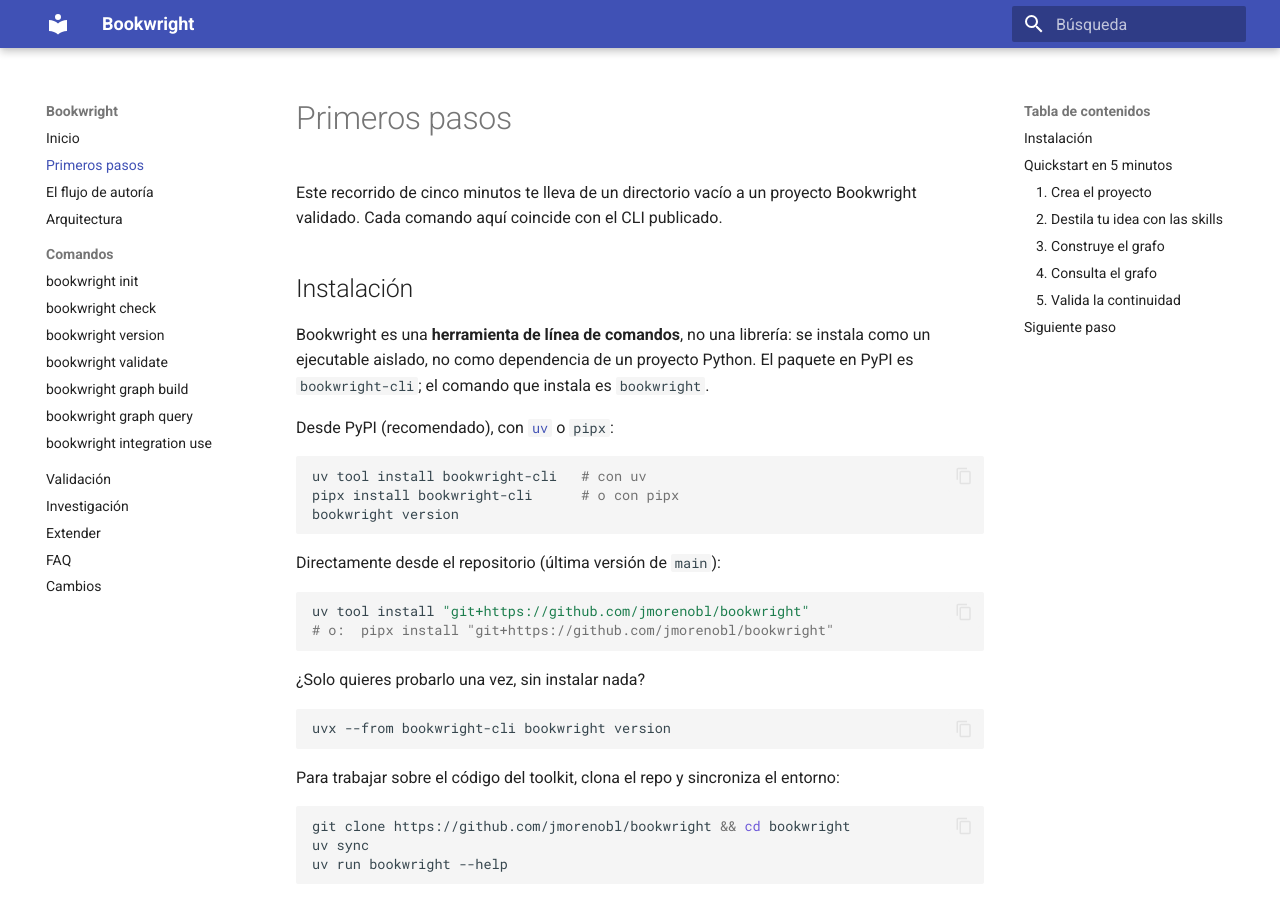
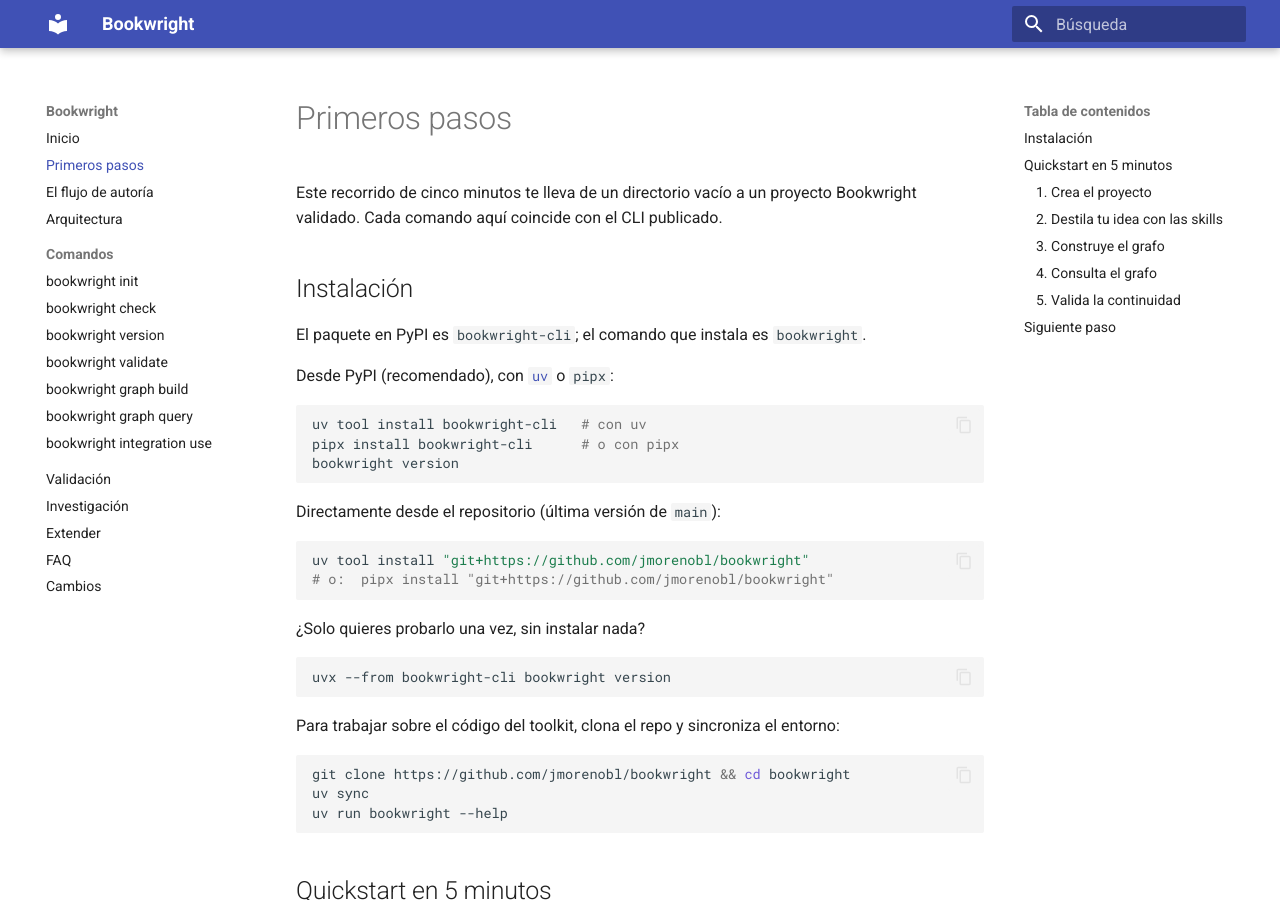
Before and after one commit to jmorenobl/bookwright, an MkDocs documentation site: the page built from docs/getting-started.md, in a window 1280 px wide and 900 px high. Built offline with MkDocs 1.6.1 and Material for MkDocs 9.7.7, drawn with Linux system fonts in a browser that asks for light colours.

Commit message:
docs: drop the "not a library" framing from install sections
Keep only the useful note that the PyPI package is bookwright-cli while
the installed command is bookwright.

Co-Authored-By: Claude Opus 4.8 (1M context) <noreply@anthropic.com>

```diff
--- a/docs/getting-started.md
+++ b/docs/getting-started.md
@@ -5,8 +5,6 @@ Bookwright validado. Cada comando aquí coincide con el CLI publicado.
 
 ## Instalación
 
-Bookwright es una **herramienta de línea de comandos**, no una librería: se
-instala como un ejecutable aislado, no como dependencia de un proyecto Python.
 El paquete en PyPI es `bookwright-cli`; el comando que instala es `bookwright`.
 
 Desde PyPI (recomendado), con [`uv`](https://docs.astral.sh/uv/) o `pipx`:
```
Also changed, not shown: README.en.md (+1 -3 lines), README.md (+0 -2 lines).
